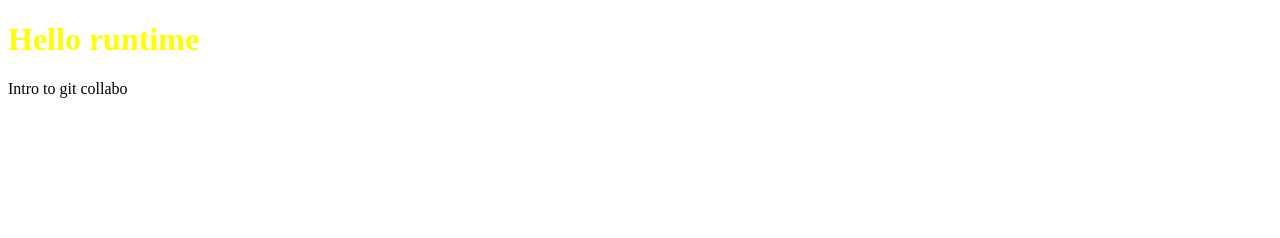
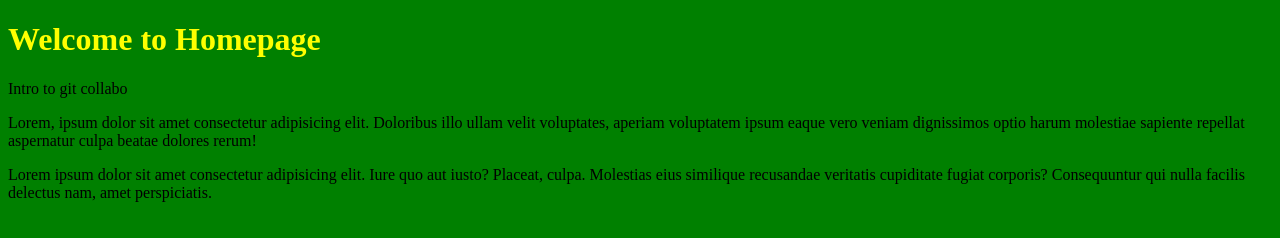
Before and after one commit to layersony/runtimegroup, a plain HTML site: page index.html in a window 1280 px wide. Drawn offline with Linux system fonts and the light colour scheme.

Commit message:
feat: update on welcome text, content change
have changes the h1 tag and also add some few descriptive text to homepage

```diff
--- a/assets/styles.css
+++ b/assets/styles.css
@@ -1,3 +1,6 @@
 h1{
   color: yellow;
 }
+body{
+  background-color: green;
+}
--- a/index.html
+++ b/index.html
@@ -9,9 +9,13 @@
 </head>
 <body>
 
-  <h1>Hello runtime</h1>
+  <h1>Welcome to Homepage</h1>
 
   <p>Intro to git collabo</p>
 
+  <p>Lorem, ipsum dolor sit amet consectetur adipisicing elit. Doloribus illo ullam velit voluptates, aperiam voluptatem ipsum eaque vero veniam dignissimos optio harum molestiae sapiente repellat aspernatur culpa beatae dolores rerum!</p>
+
+  <p>Lorem ipsum dolor sit amet consectetur adipisicing elit. Iure quo aut iusto? Placeat, culpa. Molestias eius similique recusandae veritatis cupiditate fugiat corporis? Consequuntur qui nulla facilis delectus nam, amet perspiciatis.</p>
+
 </body>
 </html>
```
